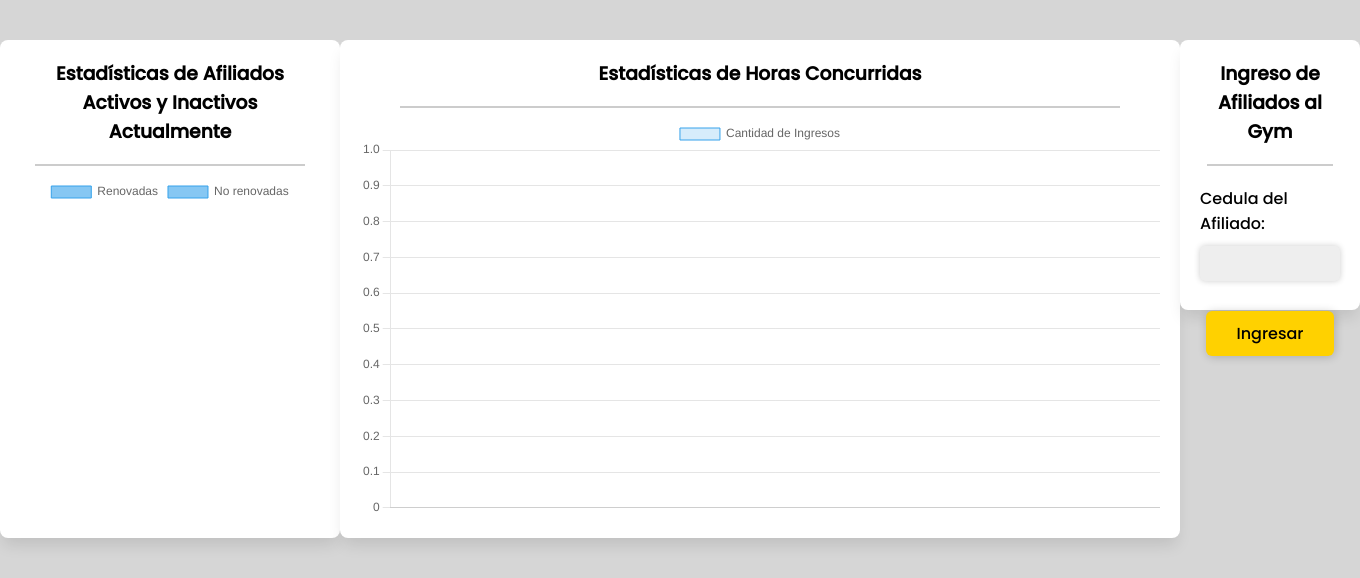
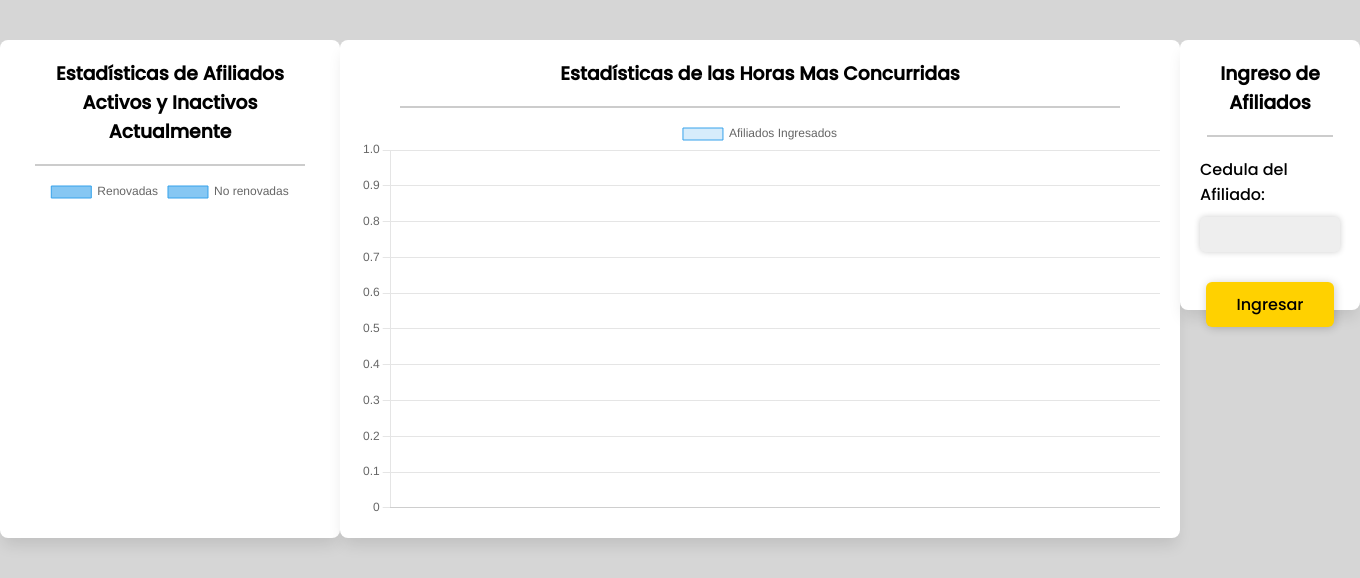
Before and after one commit to Horux69/proyecto_gym, a Flask app: template templates/dashboard/index.html in a window 1360 px wide. Shown: the part 90-668 px from the top of the page. Run offline with Flask 3, Linux system fonts and the light colour scheme; the template is opened without the code that fills it, so the values that code supplies are empty; some libraries are stand-ins or nearby versions.

Commit message:
estadisticas en index y correciones

```diff
--- a/conexion.py
+++ b/conexion.py
@@ -15,7 +15,7 @@ app.config['MYSQL_DATABASE_HOST'] = 'localhost'
 app.config['MYSQL_DATABASE_PORT'] = 3306
 app.config['MYSQL_DATABASE_USER'] = 'root'
 app.config['MYSQL_DATABASE_PASSWORD'] = ''
-app.config['MYSQL_DATABASE_DB'] = 'gym_control'
+app.config['MYSQL_DATABASE_DB'] = 'gym'
 
 mysql.init_app(app)
 
--- a/routes/membresias.py
+++ b/routes/membresias.py
@@ -127,7 +127,7 @@ def infoMembresiaEdit(id_membresia):
 
         resultado = lasMembresias.infoMembresia(id_membresia)
 
-        esultado = lasMembresias.consultarMembresias()
+        resultado = lasMembresias.consultarMembresias()
 
         fecha_actual = datetime.now()
 
--- a/static/css/login.css
+++ b/static/css/login.css
@@ -1,9 +1,9 @@
-@import url('https://fonts.googleapis.com/css2?family=Oswald:wght@400;500&display=swap');
+@import url('https://fonts.googleapis.com/css2?family=Poppins:wght@500&display=swap');
 
 * {
     box-sizing: border-box;
     transition: all 0.3s;
-    font-family: 'Oswald', sans-serif;
+    font-family: 'Poppins', sans-serif;
     text-transform: uppercase;
 }
 :root{
--- a/static/css/navbar.css
+++ b/static/css/navbar.css
@@ -32,7 +32,6 @@ body {
     padding: 10px 20px;
     height: 90px;
 }
-
 
 .logo a {
     text-decoration: none;
--- a/templates/auth/login.html
+++ b/templates/auth/login.html
@@ -5,7 +5,6 @@
     <meta name="viewport" content="width=device-width, initial-scale=1.0">
     <link rel="icon" href="{{ url_for('static', filename='images/gymcontrol.sgv') }}" type="image/x-icon">
     <link rel="shortcut icon" href="" type="image/x-icon">
-
     <link rel="stylesheet" href="/static/css/login.css">
     <link rel="stylesheet" href="https://cdnjs.cloudflare.com/ajax/libs/font-awesome/6.1.0/css/all.min.css">
     <script src="https://unpkg.com/sweetalert/dist/sweetalert.min.js"></script>
@@ -45,7 +44,7 @@
         </div>
 
     </main>
-    {% with messages = get_flashed_messages(with_categories=true) %}
+{% with messages = get_flashed_messages(with_categories=true) %}
 {% if messages %}
 {% for category, message in messages %}
 <script>
@@ -57,5 +56,6 @@
 {% endfor %}
 {% endif %}
 {% endwith %}
+
 </body>
 </html>
--- a/templates/dashboard/afiliados.html
+++ b/templates/dashboard/afiliados.html
@@ -96,7 +96,6 @@
     </div>
 </section>
 {% endif %} -->
-
 
 <section class="modal">
 <div class="modal_container">
--- a/templates/dashboard/index.html
+++ b/templates/dashboard/index.html
@@ -92,12 +92,12 @@
         <canvas id="myChart"></canvas>
     </div>
     <div class="grafico">
-        <h3 class="titulos_card_sta">Estadísticas de Horas Concurridas</h3>
+        <h3 class="titulos_card_sta">Estadísticas de las Horas Mas Concurridas</h3>
         <div class="linea-grafico"></div>
         <canvas id="graficoHorasConcurridas" width="800" height="400"></canvas>
     </div>
     <div class="ingresoAfiliado">
-        <h3 class="titulos_card_sta">Ingreso de Afiliados al Gym</h3>
+        <h3 class="titulos_card_sta">Ingreso de Afiliados</h3>
         <div class="linea-grafico"></div>
         <form action="" method="post" id="ingreso-afiliado">
             <label for="cedula">Cedula del Afiliado:</label>
@@ -206,7 +206,7 @@
             data: {
                 labels: {{ labels | tojson }},
                 datasets: [{
-                    label: 'Cantidad de Ingresos',
+                    label: 'Afiliados Ingresados',
                     data: {{ datos | tojson }},
                     backgroundColor: 'rgba(54, 162, 235, 0.2)',
                     borderColor: 'rgba(54, 162, 235, 1)',
```
Also changed, not shown: routes/login.py (+14 -5 lines).
